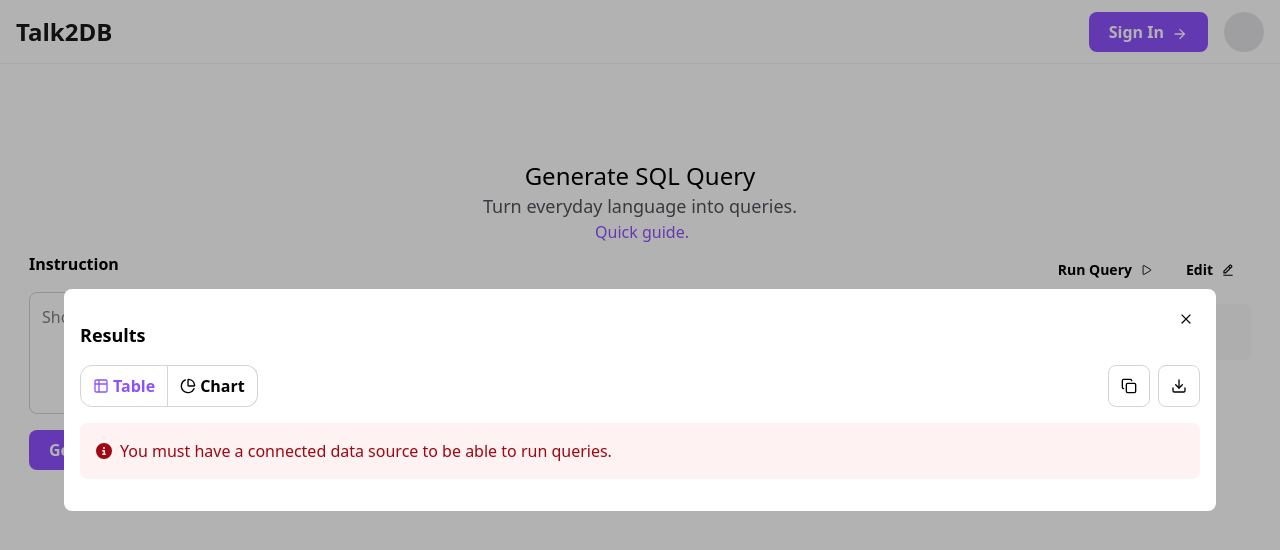
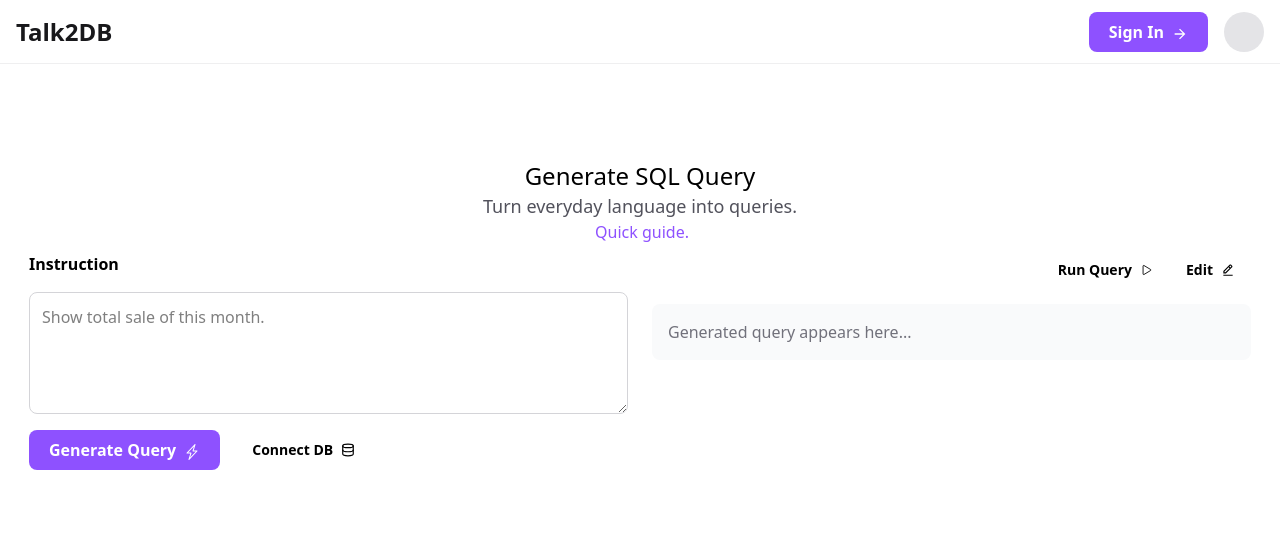
Before and after one commit to iamtushar28/Talk2DB, a Next.js app: page / in a window 1280 px wide. Shown: the top 550 px of the page. Built offline with nearby package versions, Linux system fonts and the light colour scheme.

Commit message:
ui updated

```diff
--- a/app/page.js
+++ b/app/page.js
@@ -1,11 +1,9 @@
 import Hero from "./components/common/Hero";
-import Result from "./components/common/Result";
 
 export default function Home() {
   return (
     <>
       <Hero />
-      <Result />
     </>
   );
 }
```
